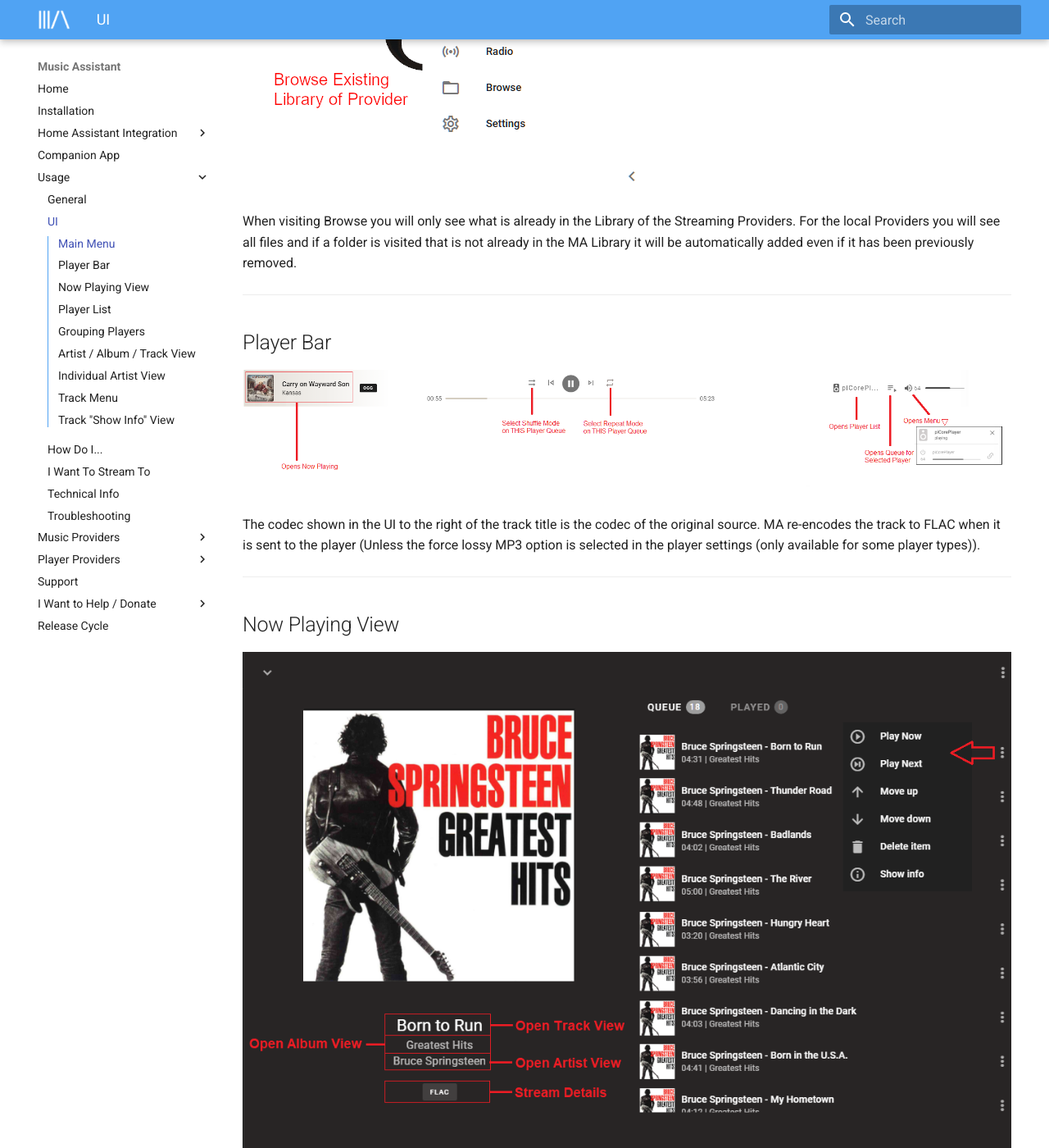
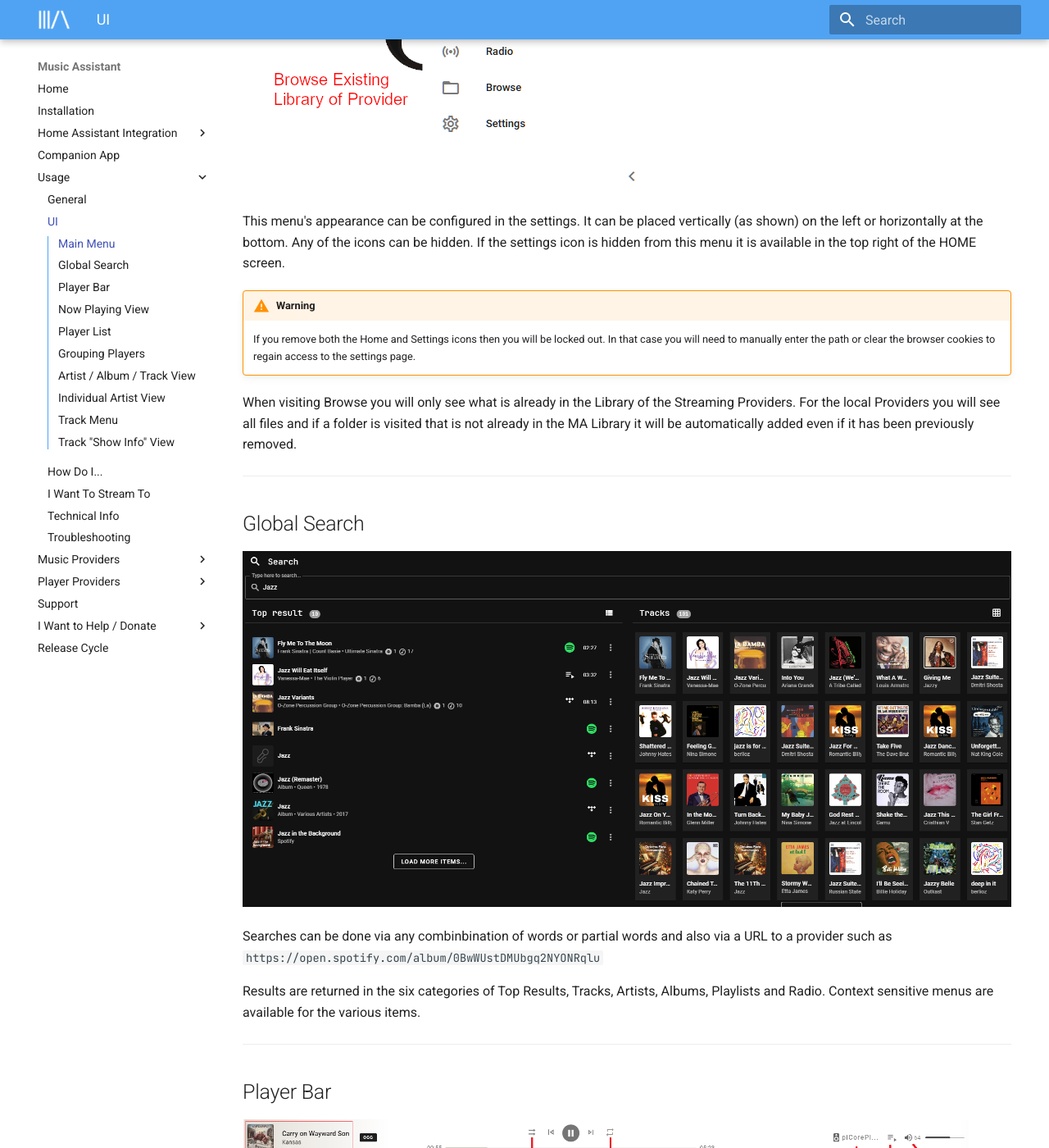
Before and after one commit to pwbriggs/music-assistant.github.io, an MkDocs documentation site: the page built from docs/ui.md, in a window 1280 px wide and 1400 px high, scrolled down 484 px. Shown: the whole window at 82% size. Built offline with MkDocs 1.6.1 and Material for MkDocs 9.7.7, drawn with Linux system fonts in a browser that asks for light colours; some of the changed text lies outside the part shown.

Commit message:
Update for UI changes

```diff
--- a/docs/ui.md
+++ b/docs/ui.md
@@ -4,7 +4,20 @@
 
 ![image](assets/screenshots/UI-main-menu.png)
 
+This menu's appearance can be configured in the settings. It can be placed vertically (as shown) on the left or horizontally at the bottom. Any of the icons can be hidden. If the settings icon is hidden from this menu it is available in the top right of the HOME screen.
+
+!!! warning
+    If you remove both the Home and Settings icons then you will be locked out. In that case you will need to manually enter the path or clear the browser cookies to regain access to the settings page.
+
 When visiting Browse you will only see what is already in the Library of the Streaming Providers. For the local Providers you will see all files and if a folder is visited that is not already in the MA Library it will be automatically added even if it has been previously removed.
+***************************************************************
+
+## Global Search
+![image](assets/screenshots/global-search.png)
+
+Searches can be done via any combinbination of words or partial words and also via a URL to a provider such as `https://open.spotify.com/album/0BwWUstDMUbgq2NYONRqlu`
+
+Results are returned in the six categories of Top Results, Tracks, Artists, Albums, Playlists and Radio. Context sensitive menus are available for the various items.
 ***************************************************************
 
 ## Player Bar
@@ -16,6 +29,7 @@
 ## Now Playing View
 ![image](assets/screenshots/now-playing-view.png)
 
+This view will change depending on screen width. With wider displays you will be able to see the track that is playing (and associated information) as well as the queue. With narrow displays you need to use the toggle in the bottom right to switch between the currently playing information and the queue. Adjustments to the queue can be done with the ⋮ menu on the right.
 ***************************************************************
 
 ## Player List
@@ -29,7 +43,6 @@
 
 !!! note
     The MDI icon shown against each player can be changed in the player settings.
-
 ***************************************************************
 
 ## Grouping Players
@@ -46,7 +59,6 @@
     ![image](assets/screenshots/syncgroup.png)
 
 3.   Create a [Universal Group](player-support/universal.md)
-
 ***************************************************************
 
 ## Artist / Album / Track View
@@ -72,7 +84,6 @@
 ![image](assets/screenshots/UI-actions-menu.png)
 
 The behaviour described above will work on any view where you see the "x item(s) selected" text.
-
 ***************************************************************
 
 ## Individual Artist View
@@ -82,7 +93,6 @@
 The tracks and albums sections are collapsible. The view above shows them both collapsed. The tracks section shows ALL tracks that are in the library or that are available across all of the providers. A red dot on the library icon ![image](assets/icons/library-icon.png) indicates that the viewed results are filtered to only show items that are in the library. To see what albums any given track is on you can either sort alphabetically or click on one and use the context menu and SHOW INFO.
 
 The PROVIDER DETAILS section shows from where the albums and tracks listed above were obtained. It is normal to have multiple entries here if an artist has aliases or there are variant spellings, use of punctuation etc.  The ID shown against the streaming provider may be used in automations and scripts.
-
 ***************************************************************
 
 ## Track Menu
@@ -94,7 +104,6 @@
 If the provider supports it you will also see the START RADIO option. This will populate the queue with tracks based on the selected track. The tracks are selected by the provider not MA.
 
 ![image](assets/screenshots/UI-start-radio.jpeg)
-
 ***************************************************************
 
 ## Track "Show Info" View
```
